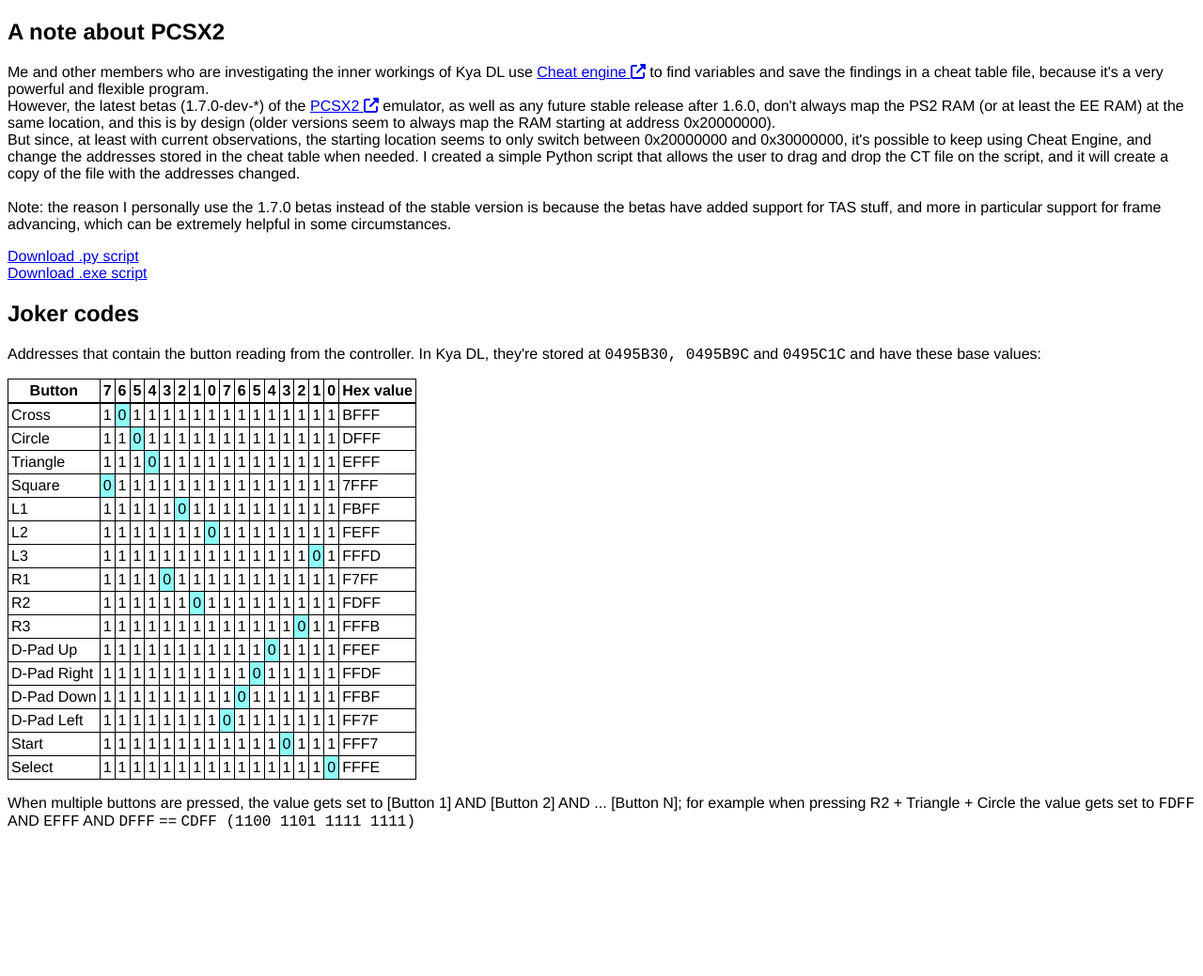
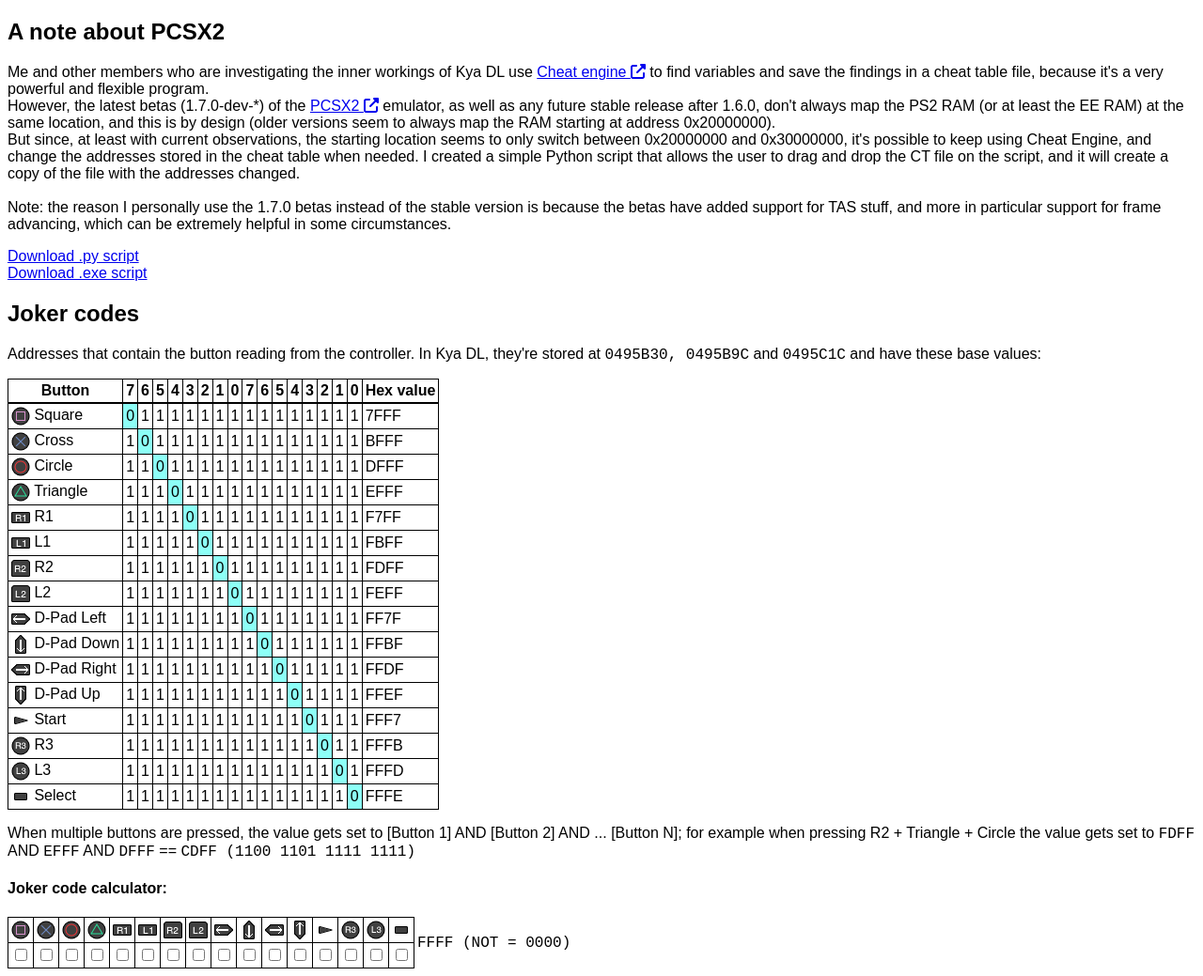
Before and after one commit to zacchi4k/zacchi4k.github.io, a plain HTML site: page kdl/technical.html in a window 1280 px wide. Shown: the whole page at 94% size. Before the commit the page ends 900 px from the top, so only its background shows below. Drawn offline with nearby package versions, Linux system fonts and the light colour scheme.

Commit message:
Add joker code calculator

```diff
--- a/kdl/style.css
+++ b/kdl/style.css
@@ -1,5 +1,8 @@
 body {
 	font-family: Helvetica, Arial, sans-serif;
+}
+body {
+	font-family: Arial, sans-serif;
 }
 table, th, td {
 	border: 1px solid black;
@@ -11,8 +14,9 @@
 th {
 	border-bottom-width: 2px;
 }
-
-
+table img {
+	vertical-align: middle;
+}
 
 .ms {
 	font-family: "Courier New", monospace;
@@ -20,3 +24,10 @@
 .tb {
 	background-color: #8dfff7;
 }
+.hidden {
+	display: none;
+}
+
+#calc_warn {
+	color: red;
+}
--- a/kdl/technical.html
+++ b/kdl/technical.html
@@ -3,6 +3,7 @@
 <!--I'm not good at HTML, so it's possible that there's some terrible markup lurking in here!-->
 <html>
 	<head>
+		<script src="https://code.jquery.com/jquery-3.6.0.slim.min.js" integrity="sha256-u7e5khyithlIdTpu22PHhENmPcRdFiHRjhAuHcs05RI=" crossorigin="anonymous"></script>
 		<script src="https://kit.fontawesome.com/4b4fac7993.js" crossorigin="anonymous"></script>
 		<link rel="stylesheet" type="text/css" href="style.css">
 		<title>KDL Technical information</title>
@@ -43,7 +44,27 @@
 					<th>Hex value</th>
 				</tr>
 				<tr>
-					<td>Cross</td>
+					<td><img src="./btn/s.png" alt="□"> Square</td>
+					<td class="tb">0</td>
+					<td>1</td>
+					<td>1</td>
+					<td>1</td>
+					<td>1</td>
+					<td>1</td>
+					<td>1</td>
+					<td>1</td>
+					<td>1</td>
+					<td>1</td>
+					<td>1</td>
+					<td>1</td>
+					<td>1</td>
+					<td>1</td>
+					<td>1</td>
+					<td>1</td>
+					<td>7FFF</td>
+				</tr>
+				<tr>
+					<td><img src="./btn/x.png" alt="X"> Cross</td>
 					<td>1</td>
 					<td class="tb">0</td>
 					<td>1</td>
@@ -63,7 +84,7 @@
 					<td>BFFF</td>
 				</tr>
 				<tr>
-					<td>Circle</td>
+					<td><img src="./btn/o.png" alt="O"> Circle</td>
 					<td>1</td>
 					<td>1</td>
 					<td class="tb">0</td>
@@ -83,7 +104,7 @@
 					<td>DFFF</td>
 				</tr>
 				<tr>
-					<td>Triangle</td>
+					<td><img src="./btn/t.png" alt="△"> Triangle</td>
 					<td>1</td>
 					<td>1</td>
 					<td>1</td>
@@ -103,7 +124,11 @@
 					<td>EFFF</td>
 				</tr>
 				<tr>
-					<td>Square</td>
+					<td><img src="./btn/r1.png" alt="R1"> R1</td>
+					<td>1</td>
+					<td>1</td>
+					<td>1</td>
+					<td>1</td>
 					<td class="tb">0</td>
 					<td>1</td>
 					<td>1</td>
@@ -116,14 +141,10 @@
 					<td>1</td>
 					<td>1</td>
 					<td>1</td>
-					<td>1</td>
-					<td>1</td>
-					<td>1</td>
-					<td>1</td>
-					<td>7FFF</td>
+					<td>F7FF</td>
 				</tr>
 				<tr>
-					<td>L1</td>
+					<td><img src="./btn/l1.png" alt="L1"> L1</td>
 					<td>1</td>
 					<td>1</td>
 					<td>1</td>
@@ -143,7 +164,27 @@
 					<td>FBFF</td>
 				</tr>
 				<tr>
-					<td>L2</td>
+					<td><img src="./btn/r2.png" alt="R2"> R2</td>
+					<td>1</td>
+					<td>1</td>
+					<td>1</td>
+					<td>1</td>
+					<td>1</td>
+					<td>1</td>
+					<td class="tb">0</td>
+					<td>1</td>
+					<td>1</td>
+					<td>1</td>
+					<td>1</td>
+					<td>1</td>
+					<td>1</td>
+					<td>1</td>
+					<td>1</td>
+					<td>1</td>
+					<td>FDFF</td>
+				</tr>
+				<tr>
+					<td><img src="./btn/l2.png" alt="L2"> L2</td>
 					<td>1</td>
 					<td>1</td>
 					<td>1</td>
@@ -163,7 +204,127 @@
 					<td>FEFF</td>
 				</tr>
 				<tr>
-					<td>L3</td>
+					<td><img src="./btn/dl.png" alt="←"> D-Pad Left</td>
+					<td>1</td>
+					<td>1</td>
+					<td>1</td>
+					<td>1</td>
+					<td>1</td>
+					<td>1</td>
+					<td>1</td>
+					<td>1</td>
+					<td class="tb">0</td>
+					<td>1</td>
+					<td>1</td>
+					<td>1</td>
+					<td>1</td>
+					<td>1</td>
+					<td>1</td>
+					<td>1</td>
+					<td>FF7F</td>
+				</tr>
+				<tr>
+					<td><img src="./btn/dd.png" alt="↓"> D-Pad Down</td>
+					<td>1</td>
+					<td>1</td>
+					<td>1</td>
+					<td>1</td>
+					<td>1</td>
+					<td>1</td>
+					<td>1</td>
+					<td>1</td>
+					<td>1</td>
+					<td class="tb">0</td>
+					<td>1</td>
+					<td>1</td>
+					<td>1</td>
+					<td>1</td>
+					<td>1</td>
+					<td>1</td>
+					<td>FFBF</td>
+				</tr>
+				<tr>
+					<td><img src="./btn/dr.png" alt="→"> D-Pad Right</td>
+					<td>1</td>
+					<td>1</td>
+					<td>1</td>
+					<td>1</td>
+					<td>1</td>
+					<td>1</td>
+					<td>1</td>
+					<td>1</td>
+					<td>1</td>
+					<td>1</td>
+					<td class="tb">0</td>
+					<td>1</td>
+					<td>1</td>
+					<td>1</td>
+					<td>1</td>
+					<td>1</td>
+					<td>FFDF</td>
+				</tr>
+				<tr>
+					<td><img src="./btn/du.png" alt="↑"> D-Pad Up</td>
+					<td>1</td>
+					<td>1</td>
+					<td>1</td>
+					<td>1</td>
+					<td>1</td>
+					<td>1</td>
+					<td>1</td>
+					<td>1</td>
+					<td>1</td>
+					<td>1</td>
+					<td>1</td>
+					<td class="tb">0</td>
+					<td>1</td>
+					<td>1</td>
+					<td>1</td>
+					<td>1</td>
+					<td>FFEF</td>
+				</tr>
+				<tr>
+					<td><img src="./btn/st.png" alt="Start"> Start</td>
+					<td>1</td>
+					<td>1</td>
+					<td>1</td>
+					<td>1</td>
+					<td>1</td>
+					<td>1</td>
+					<td>1</td>
+					<td>1</td>
+					<td>1</td>
+					<td>1</td>
+					<td>1</td>
+					<td>1</td>
+					<td class="tb">0</td>
+					<td>1</td>
+					<td>1</td>
+					<td>1</td>
+					<td>FFF7</td>
+				</tr>
+				<tr>
+					<td><img src="./btn/r3.png" alt="R3"> R3</td>
+					<td>1</td>
+					<td>1</td>
+					<td>1</td>
+					<td>1</td>
+					<td>1</td>
+					<td>1</td>
+					<td>1</td>
+					<td>1</td>
+					<td>1</td>
+					<td>1</td>
+					<td>1</td>
+					<td>1</td>
+					<td>1</td>
+					<td class="tb">0</td>
+					<td>1</td>
+					<td>1</td>
+					<td>FFFB</td>
+				</tr>
+				<tr>
+					<td><img src="./btn/l3.png" alt="L3"> L3</td>
 					<td>1</td>
 					<td>1</td>
 					<td>1</td>
@@ -183,167 +344,7 @@
 					<td>FFFD</td>
 				</tr>
 				<tr>
-					<td>R1</td>
-					<td>1</td>
-					<td>1</td>
-					<td>1</td>
-					<td>1</td>
-					<td class="tb">0</td>
-					<td>1</td>
-					<td>1</td>
-					<td>1</td>
-					<td>1</td>
-					<td>1</td>
-					<td>1</td>
-					<td>1</td>
-					<td>1</td>
-					<td>1</td>
-					<td>1</td>
-					<td>1</td>
-					<td>F7FF</td>
-				</tr>
-				<tr>
-					<td>R2</td>
-					<td>1</td>
-					<td>1</td>
-					<td>1</td>
-					<td>1</td>
-					<td>1</td>
-					<td>1</td>
-					<td class="tb">0</td>
-					<td>1</td>
-					<td>1</td>
-					<td>1</td>
-					<td>1</td>
-					<td>1</td>
-					<td>1</td>
-					<td>1</td>
-					<td>1</td>
-					<td>1</td>
-					<td>FDFF</td>
-				</tr>
-				<tr>
-					<td>R3</td>
-					<td>1</td>
-					<td>1</td>
-					<td>1</td>
-					<td>1</td>
-					<td>1</td>
-					<td>1</td>
-					<td>1</td>
-					<td>1</td>
-					<td>1</td>
-					<td>1</td>
-					<td>1</td>
-					<td>1</td>
-					<td>1</td>
-					<td class="tb">0</td>
-					<td>1</td>
-					<td>1</td>
-					<td>FFFB</td>
-				</tr>
-				<tr>
-					<td>D-Pad Up</td>
-					<td>1</td>
-					<td>1</td>
-					<td>1</td>
-					<td>1</td>
-					<td>1</td>
-					<td>1</td>
-					<td>1</td>
-					<td>1</td>
-					<td>1</td>
-					<td>1</td>
-					<td>1</td>
-					<td class="tb">0</td>
-					<td>1</td>
-					<td>1</td>
-					<td>1</td>
-					<td>1</td>
-					<td>FFEF</td>
-				</tr>
-				<tr>
-					<td>D-Pad Right</td>
-					<td>1</td>
-					<td>1</td>
-					<td>1</td>
-					<td>1</td>
-					<td>1</td>
-					<td>1</td>
-					<td>1</td>
-					<td>1</td>
-					<td>1</td>
-					<td>1</td>
-					<td class="tb">0</td>
-					<td>1</td>
-					<td>1</td>
-					<td>1</td>
-					<td>1</td>
-					<td>1</td>
-					<td>FFDF</td>
-				</tr>
-				<tr>
-					<td>D-Pad Down</td>
-					<td>1</td>
-					<td>1</td>
-					<td>1</td>
-					<td>1</td>
-					<td>1</td>
-					<td>1</td>
-					<td>1</td>
-					<td>1</td>
-					<td>1</td>
-					<td class="tb">0</td>
-					<td>1</td>
-					<td>1</td>
-					<td>1</td>
-					<td>1</td>
-					<td>1</td>
-					<td>1</td>
-					<td>FFBF</td>
-				</tr>
-				<tr>
-					<td>D-Pad Left</td>
-					<td>1</td>
-					<td>1</td>
-					<td>1</td>
-					<td>1</td>
-					<td>1</td>
-					<td>1</td>
-					<td>1</td>
-					<td>1</td>
-					<td class="tb">0</td>
-					<td>1</td>
-					<td>1</td>
-					<td>1</td>
-					<td>1</td>
-					<td>1</td>
-					<td>1</td>
-					<td>1</td>
-					<td>FF7F</td>
-				</tr>
-				<tr>
-					<td>Start</td>
-					<td>1</td>
-					<td>1</td>
-					<td>1</td>
-					<td>1</td>
-					<td>1</td>
-					<td>1</td>
-					<td>1</td>
-					<td>1</td>
-					<td>1</td>
-					<td>1</td>
-					<td>1</td>
-					<td>1</td>
-					<td class="tb">0</td>
-					<td>1</td>
-					<td>1</td>
-					<td>1</td>
-					<td>FFF7</td>
-				</tr>
-				<tr>
-					<td>Select</td>
+					<td><img src="./btn/se.png" alt="Select"> Select</td>
 					<td>1</td>
 					<td>1</td>
 					<td>1</td>
@@ -364,6 +365,70 @@
 				</tr>
 			</table>
 			<p>When multiple buttons are pressed, the value gets set to [Button 1] AND [Button 2] AND ... [Button N]; for example when pressing R2 + Triangle + Circle the value gets set to <span class="ms">FDFF</span> AND <span class="ms">EFFF</span> AND <span class="ms">DFFF</span> == <span class="ms">CDFF (1100 1101 1111 1111)</span></p>
+			<h4>Joker code calculator:</h4>
+			<div id="jokercalc" style="display:flex;align-items:center;">
+				<table style="float: left;">
+					<tr>
+						<td><img src="./btn/s.png" alt="□"></td>
+						<td><img src="./btn/x.png" alt="X"></td>
+						<td><img src="./btn/o.png" alt="O"></td>
+						<td><img src="./btn/t.png" alt="△"></td>
+						<td><img src="./btn/r1.png" alt="R1"></td>
+						<td><img src="./btn/l1.png" alt="L1"></td>
+						<td><img src="./btn/r2.png" alt="R2"></td>
+						<td><img src="./btn/l2.png" alt="L2"></td>
+						<td><img src="./btn/dl.png" alt="←"></td>
+						<td><img src="./btn/dd.png" alt="↓"></td>
+						<td><img src="./btn/dr.png" alt="→"></td>
+						<td><img src="./btn/du.png" alt="↑"></td>
+						<td><img src="./btn/st.png" alt="Start"></td>
+						<td><img src="./btn/r3.png" alt="R3"></td>
+						<td><img src="./btn/l3.png" alt="L3"></td>
+						<td><img src="./btn/se.png" alt="Select"></td>
+					</tr>
+					<tr>
+						<td><input type="checkbox" id="cc_s" value="32767"></td>
+						<td><input type="checkbox" id="cc_x" value="49151"></td>
+						<td><input type="checkbox" id="cc_o" value="57343"></td>
+						<td><input type="checkbox" id="cc_t" value="61439"></td>
+						<td><input type="checkbox" id="cc_r1" value="63487"></td>
+						<td><input type="checkbox" id="cc_l1" value="64511"></td>
+						<td><input type="checkbox" id="cc_r2" value="65023"></td>
+						<td><input type="checkbox" id="cc_l2" value="65279"></td>
+						<td><input type="checkbox" id="cc_dl" value="65407"></td>
+						<td><input type="checkbox" id="cc_dd" value="65471"></td>
+						<td><input type="checkbox" id="cc_dr" value="65503"></td>
+						<td><input type="checkbox" id="cc_du" value="65519"></td>
+						<td><input type="checkbox" id="cc_st" value="65527"></td>
+						<td><input type="checkbox" id="cc_r3" value="65531"></td>
+						<td><input type="checkbox" id="cc_l3" value="65533"></td>
+						<td><input type="checkbox" id="cc_se" value="65534"></td>
+					</tr>
+				</table>
+				<span style="vertical-align: middle; margin-left: 3px;">
+					<span id="calc_res" class="ms">FFFF (NOT = 0000)</span><br>
+					<span id="calc_warn" class="hidden">Up+Down or Left+Right is impossible on a controller!</span>
+				</span>
+			</div>
+			<script>
+				// My JavaScript/jQuery skills are even worse :)
+				el = $('#jokercalc').find("[id^=cc_]");
+				function calc() {
+					res = 65535;
+					for (i = 0; i < 16; i++)
+						if ($(el[i]).prop("checked"))
+							res &= $(el[i]).prop("value");
+
+					str = `${res.toString(16).toUpperCase()}  (NOT = ${(~res >>> 0).toString(16).toUpperCase().slice(-4)})`;
+					$("#calc_res").html(str);
+
+					if ( ($('#cc_dd').prop("checked") & $('#cc_du').prop("checked")) |
+					($('#cc_dl').prop("checked") & $('#cc_dr').prop("checked")) )
+						$("#calc_warn").removeClass("hidden");
+					else $("#calc_warn").addClass("hidden");
+				}
+				$(el).on("click", calc);
+			</script>
 		</div>
 	</body>
 </html>
```
Also changed, not shown: kdl/btn/dd.png (added), kdl/btn/dl.png (added), kdl/btn/dr.png (added), kdl/btn/du.png (added), kdl/btn/l1.png (added), kdl/btn/l2.png (added), kdl/btn/l3.png (added), kdl/btn/o.png (added), kdl/btn/r1.png (added), kdl/btn/r2.png (added), kdl/btn/r3.png (added), kdl/btn/s.png (added), kdl/btn/se.png (added), kdl/btn/st.png (added), 2 more files.
